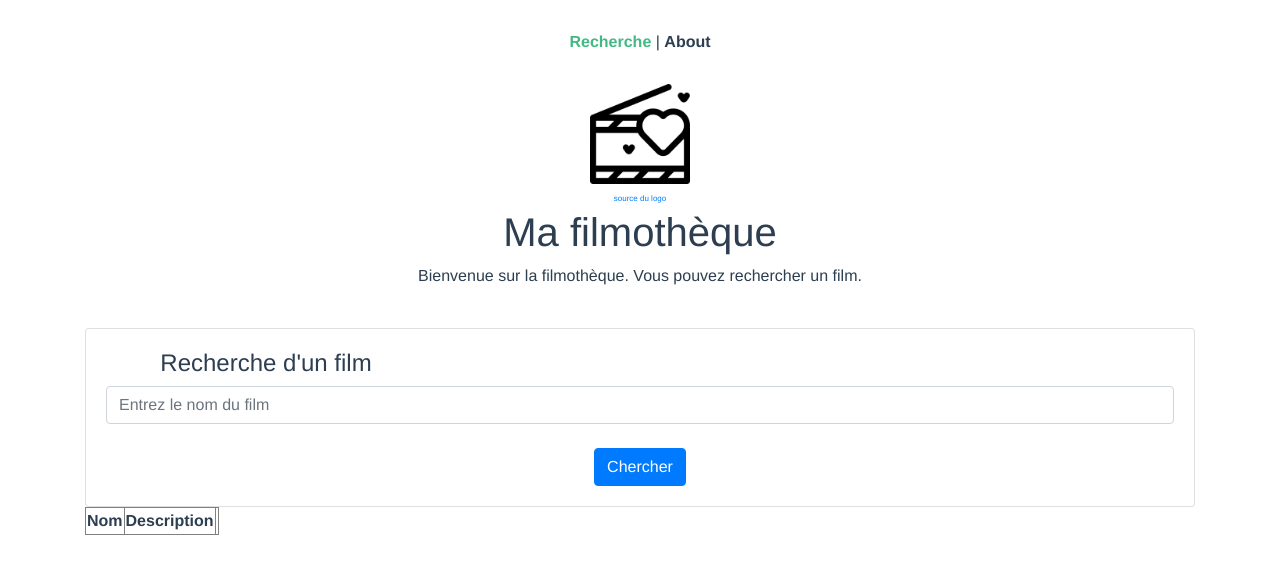
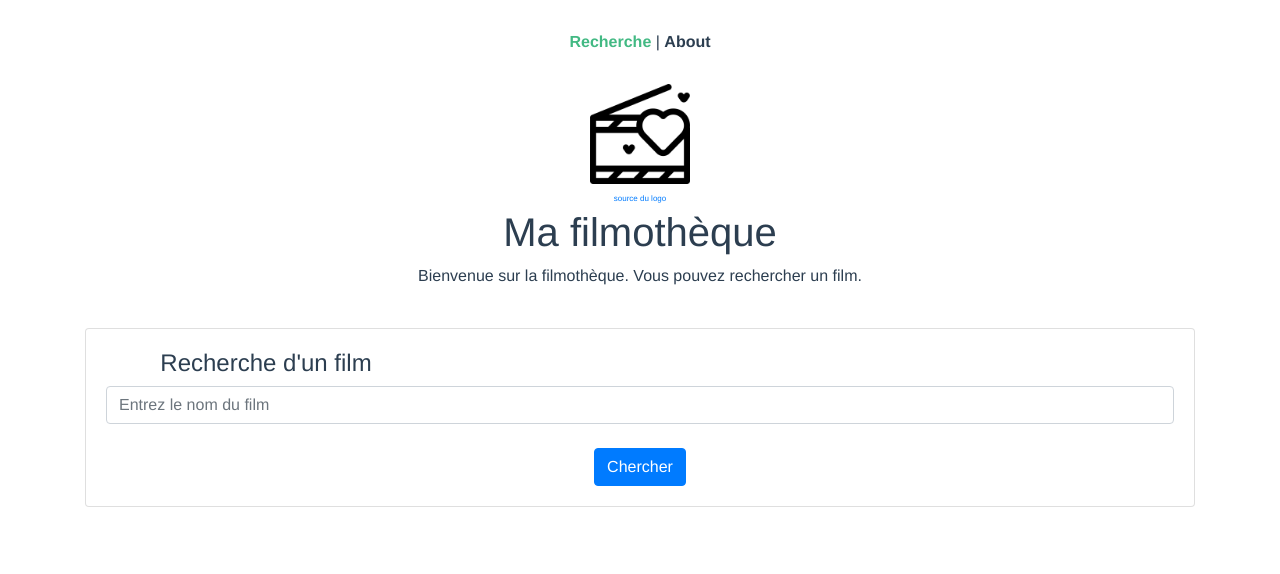
Before and after one commit to Ranjinie-Souria/Filmotheque, a Vue app: page / in a window 1280 px wide. Shown: the top 574 px of the page. Built offline with nearby package versions, Linux system fonts and the light colour scheme.

Commit message:
Recherche fin

```diff
--- a/src/components/Recherche.vue
+++ b/src/components/Recherche.vue
@@ -32,23 +32,7 @@
           </b-card>
         </b-col>
       </b-row>
-      <table border="1px solid black;">
-        <thead>
-          <tr>
-          <th>Nom </th>
-          <th>Description</th>
-          <th></th>
-            </tr>
-        </thead>
-        <tbody>
-          <tr v-for="film in resultat" :key="film">
-            <td>{{ film.original_title }}</td>
-            <td class="overview_film">{{ film.overview }}</td>
-            <td>add fav</td>
-          </tr>
-        </tbody>
-        </table>
-      {{resultat}}
+
     </b-container>
 
 
@@ -74,7 +58,6 @@
         axios.get(`https://api.themoviedb.org/3/search/movie?api_key=c4183e64dc74d13d605f6815173449f3&query=${this.title.replace(" ", "+")}`)
                 .then((response) => {
                   if (response.status) {
-                    console.log(response.data.results);
 
                     this.resultat = response.data.results;
                     this.title = "";
@@ -106,8 +89,4 @@ li {
 a {
   color: #42b983;
 }
-
-.overview_film {
-  font-size: 10px;
-}
 </style>
```
